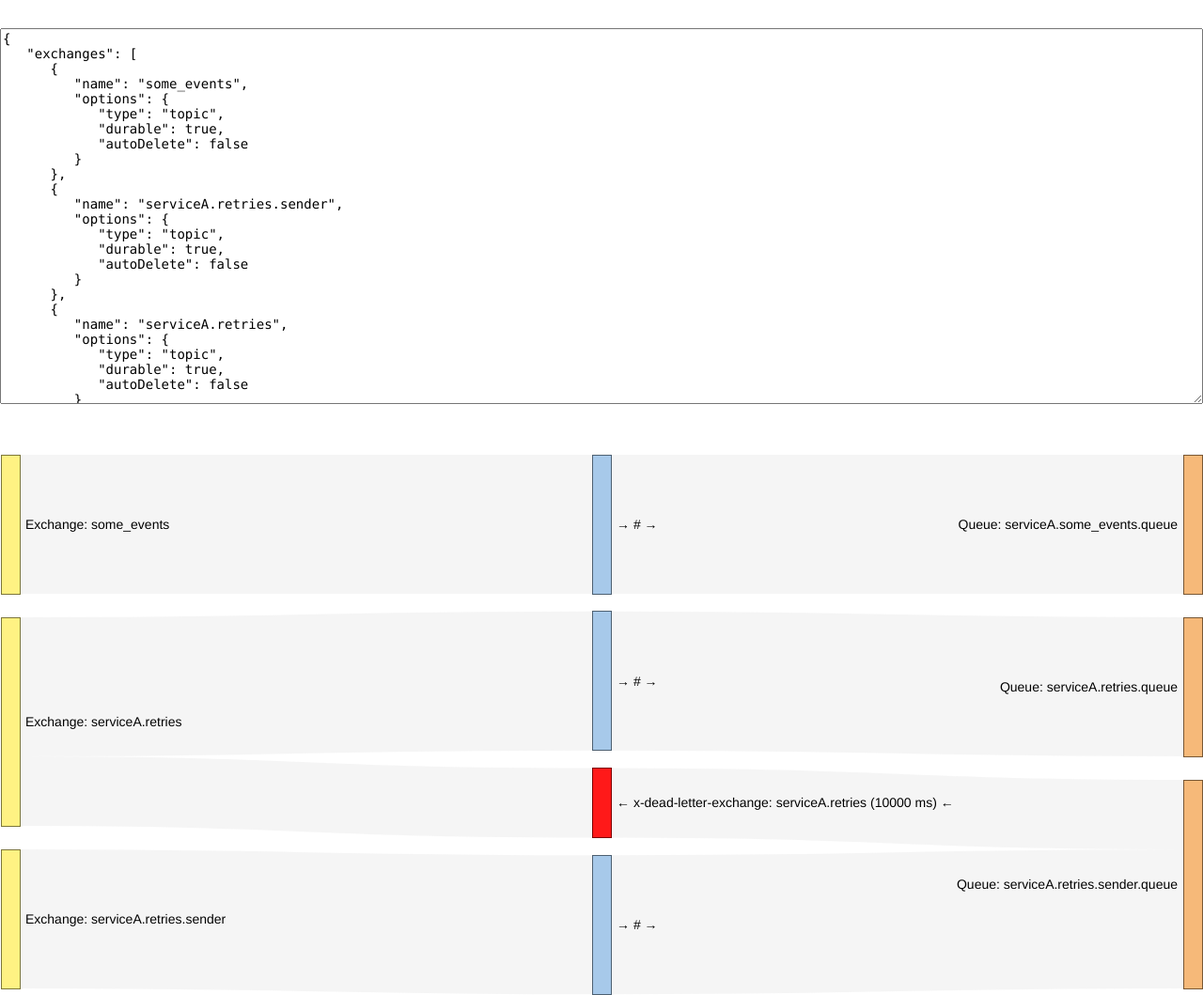
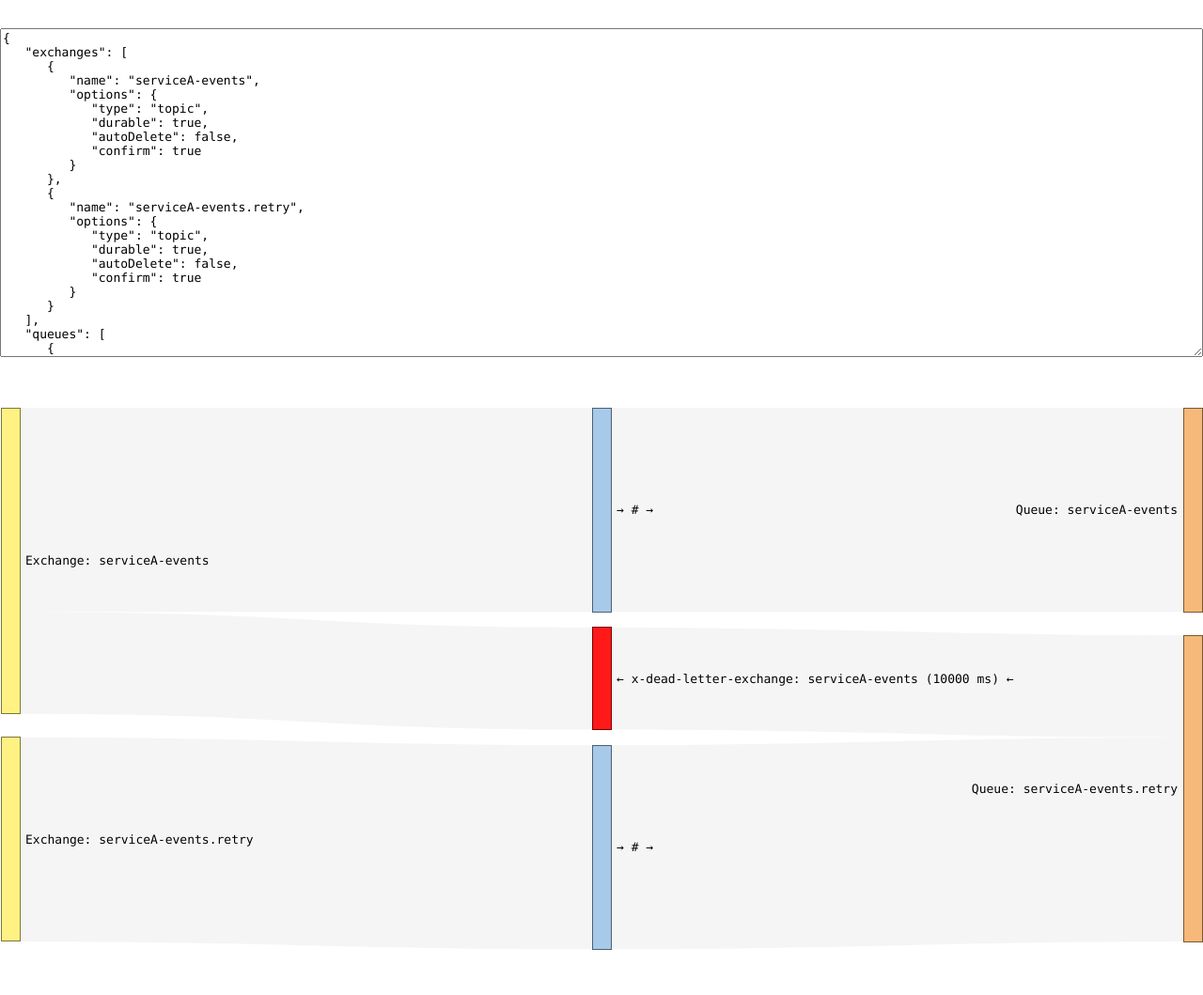
Before and after one commit to martintajur/rabbit-structure-visualizer, a website: page views/index.html in a window 1280 px wide. Shown: the whole page at 94% size. Drawn offline with nearby package versions, Linux system fonts and the light colour scheme.

Commit message:
styling tweaks

```diff
--- a/public/example.json
+++ b/public/example.json
@@ -1,70 +1,53 @@
 {
     "exchanges": [
         {
-            "name": "some_events",
+            "name": "serviceA-events",
             "options": {
                 "type": "topic",
                 "durable": true,
-                "autoDelete": false
+                "autoDelete": false,
+                "confirm": true
             }
         },
         {
-            "name": "serviceA.retries.sender",
+            "name": "serviceA-events.retry",
             "options": {
                 "type": "topic",
                 "durable": true,
-                "autoDelete": false
-            }
-        },
-        {
-            "name": "serviceA.retries",
-            "options": {
-                "type": "topic",
-                "durable": true,
-                "autoDelete": false
+                "autoDelete": false,
+                "confirm": true
             }
         }
     ],
     "queues": [
         {
-            "name": "serviceA.some_events.queue",
+            "name": "serviceA-events",
             "options": {
                 "durable": true,
-                "autoDelete": false
+                "autoDelete": false,
+                "closeChannelOnUnsubscribe": false
             },
             "bindings": [
                 {
-                    "exchange": "some_events",
+                    "exchange": "serviceA-events",
                     "routing": "#"
                 }
             ]
         },
         {
-            "name": "serviceA.retries.queue",
-            "options": {
-                "durable": true,
-                "autoDelete": false
-            },
-            "bindings": [
-                {
-                    "exchange": "serviceA.retries",
-                    "routing": "#"
-                }
-            ]
-        },
-        {
-            "name": "serviceA.retries.sender.queue",
+            "name": "serviceA-events.retry",
             "options": {
                 "durable": true,
                 "autoDelete": false,
+                "closeChannelOnUnsubscribe": false,
                 "arguments": {
-                    "x-dead-letter-exchange": "serviceA.retries",
+                    "x-dead-letter-exchange": "serviceA-events",
                     "x-message-ttl": 10000
                 }
             },
             "bindings": [
                 {
-                    "exchange": "serviceA.retries.sender",
+                    "exchange": "serviceA-events.retry",
                     "routing": "#"
                 }
             ]
--- a/views/index.html
+++ b/views/index.html
@@ -3,12 +3,12 @@
 <meta charset="utf-8">
 <style>
 	body {
-		font: 14px 'Helvetica Neue', Helvetica, Arial, sans-serif;
 		margin: 30px auto;
+		width: 1280px;
 	}
 
-	body {
-		width: 1280px;
+	textarea#input, body {
+		font: 13px Consolas,Menlo,Monaco,Lucida Console,Liberation Mono,DejaVu Sans Mono,Bitstream Vera Sans Mono,Courier New,monospace,sans-serif;
 	}
 
 	#chart {
@@ -34,10 +34,9 @@
 		width: 100%;
 		max-width: 100%;
 		min-width: 100%;
-		height: 400px;
+		height: 350px;
 		margin-bottom: 50px;
 		box-sizing: border-box;
-		font: 14px Consolas,Menlo,Monaco,Lucida Console,Liberation Mono,DejaVu Sans Mono,Bitstream Vera Sans Mono,Courier New,monospace,sans-serif;
 	}
 
 </style>
```
